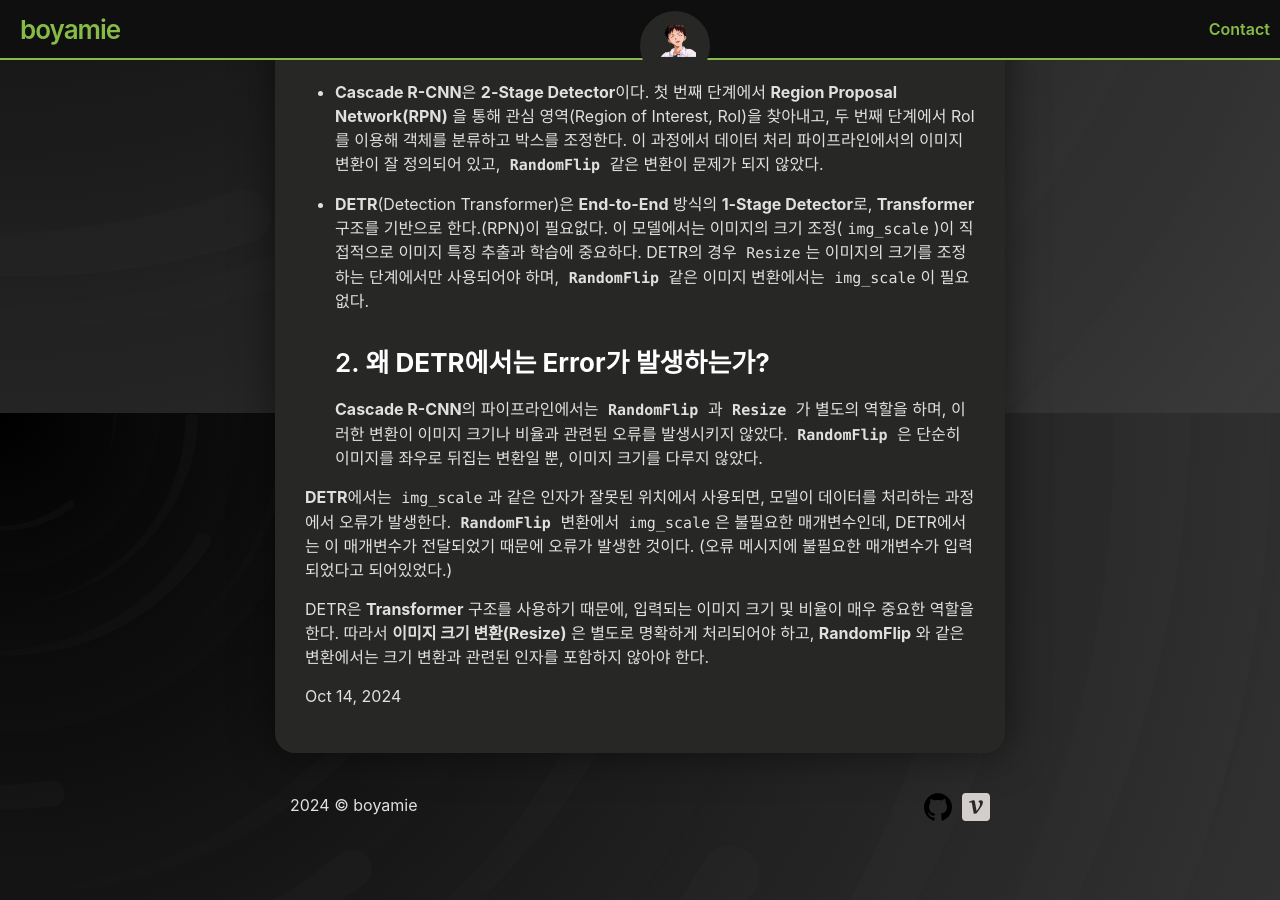
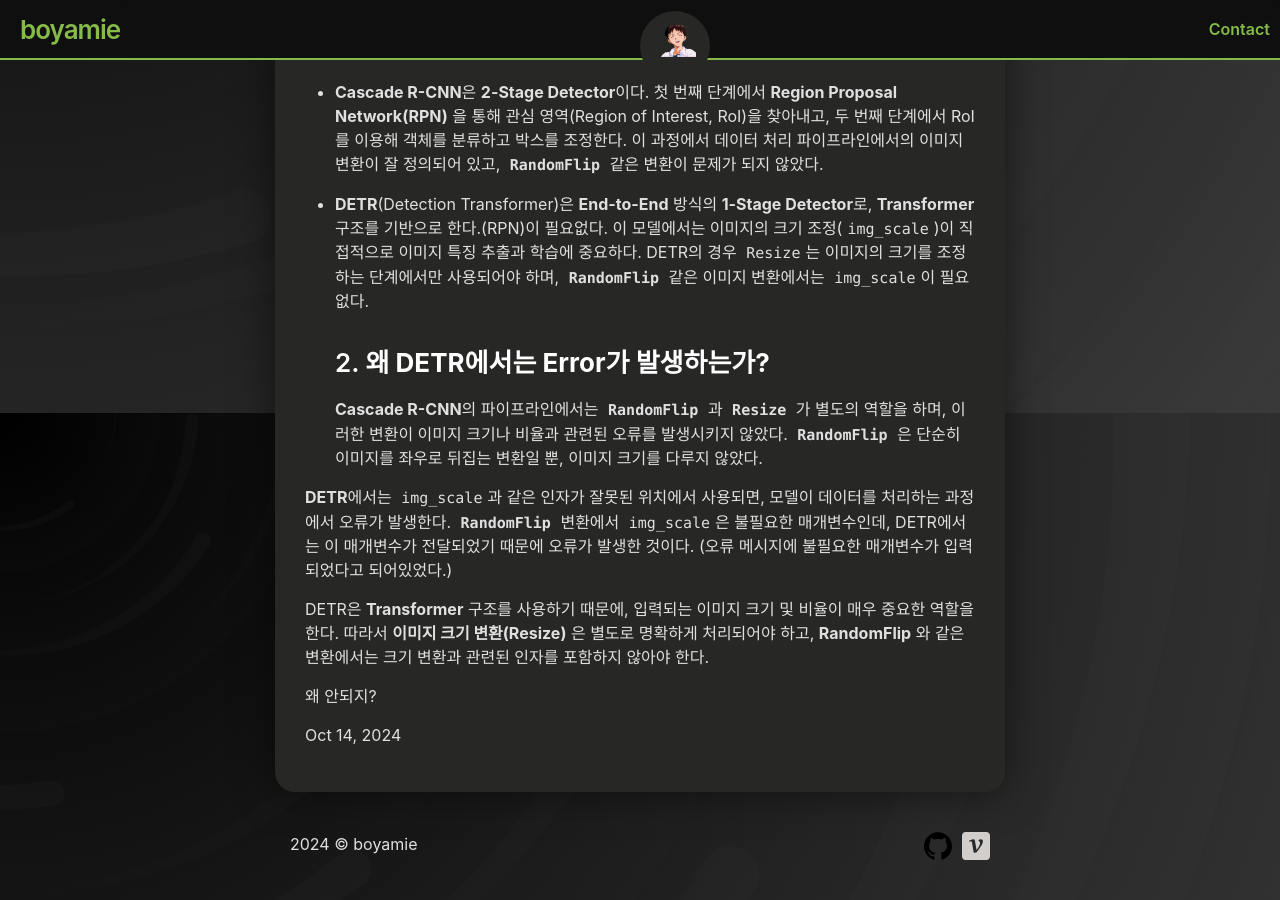
Before and after one commit to boyamie/boyamie.github.io, a Jekyll site: the page built from _posts/2024-10-14-boostcamp_041.md, in a window 1280 px wide and 900 px high, scrolled down 3427 px. Built offline with Jekyll 4.4.1, drawn with Linux system fonts in a browser that asks for light colours.

Commit message:
Update 2024-10-14-boostcamp_041.md

```diff
--- a/_posts/2024-10-14-boostcamp_041.md
+++ b/_posts/2024-10-14-boostcamp_041.md
@@ -126,3 +126,5 @@ model = dict(
 
 DETR은 **Transformer** 구조를 사용하기 때문에, 입력되는 이미지 크기 및 비율이 매우 중요한 역할을 한다.
 따라서 **이미지 크기 변환(Resize)** 은 별도로 명확하게 처리되어야 하고, **RandomFlip** 와 같은 변환에서는 크기 변환과 관련된 인자를 포함하지 않아야 한다.
+
+왜 안되지?
```
